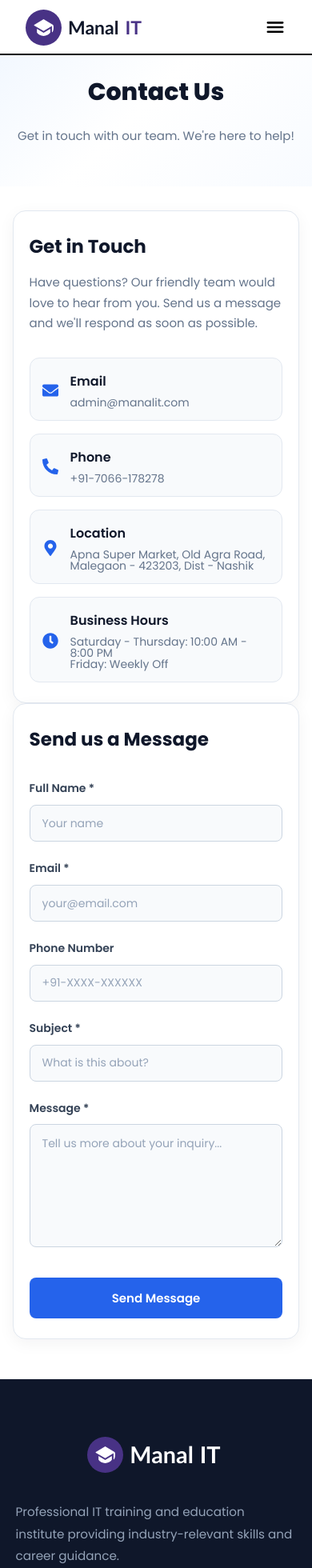
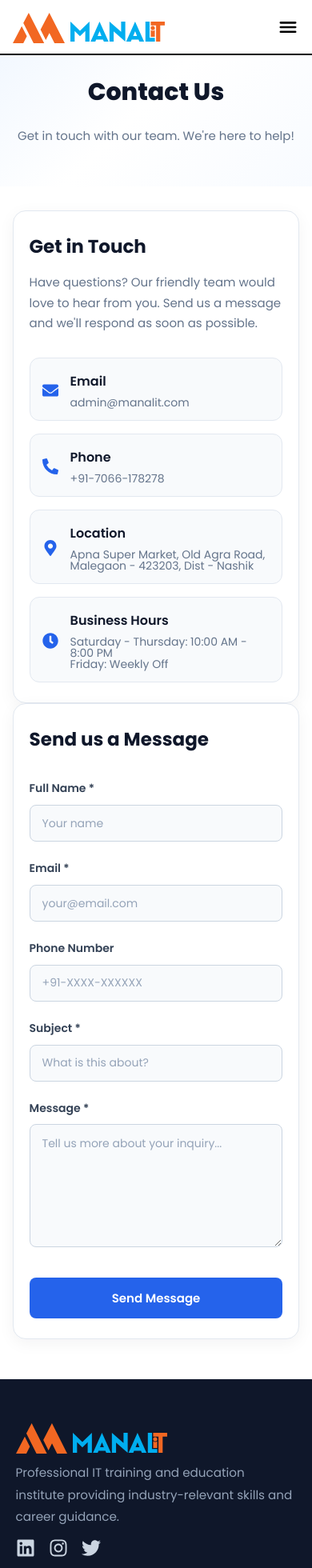
Before and after one commit to abuammar003/Manal-IT-Services, a React (Vite) app in the folder Manal/: page /contact in a window 390 px wide. Shown: the top 1960 px of the page at 80% size. Built offline with nearby package versions, Linux system fonts and the light colour scheme.

Commit message:
Implimented Manal IT's Final Logo to Header & Footer

```diff
--- a/Manal/src/Components/Footer/Footer.css
+++ b/Manal/src/Components/Footer/Footer.css
@@ -43,18 +43,34 @@
 
 .footer-company {
   max-width: 330px;
+  display: flex;
+  flex-direction: column;
+  align-items: start;
+
 }
 
 .footer-company .logo {
+  margin-bottom: 10px;
+}
+
+.footer-company p {
+  color: #94a3b8;
+  font-size: 0.95rem;
+  line-height: 1.8;
+  margin-bottom: 0px;
+}
+
+
+
+/* .footer-company .logo {
   color: #ffffff !important;
   font-size: 1.8rem;
   font-weight: 700;
   margin-bottom: 18px;
-}
+} */
 
-.footer-company .ftrLogo {
+/* .footer-company .ftrLogo {
   background-color: #483285;
-    /* background-color: rgb(31, 31, 160); */
     color: white;
     padding: 10px;
     border-radius: 50px;
@@ -64,26 +80,10 @@
 
 .footer-company .logo span {
   font-size: 1.8rem;
-  /* color: #483285; */
   color: white;
-}
+} */
 
 
-/* .footer-company .ftrLogo::after {
-  content: "";
-  display: block;
-  width: 45px;
-  height: 3px;
-  background: #3b82f6;
-  border-radius: 10px;
-  margin-top: 10px;
-} */
-
-.footer-company p {
-  color: #94a3b8;
-  font-size: 0.95rem;
-  line-height: 1.8;
-}
 
 
 /* ==========================================
@@ -94,7 +94,7 @@
   display: flex;
   align-items: center;
   gap: 12px;
-  margin-top: 25px;
+  margin-top: 10px;
 }
 
 .social-link {
--- a/Manal/src/Components/Footer/Footer.jsx
+++ b/Manal/src/Components/Footer/Footer.jsx
@@ -1,4 +1,6 @@
-import { Link } from 'react-router-dom'
+import { Link } from 'react-router-dom';
+import LogoImage from "../../assets/manal_logo_Manalit.svg";
+import ManalLogo from "../../assets/manal_logo.svg";
 import { FaFacebook, FaTwitter, FaLinkedin, FaInstagram, FaPhoneAlt , FaEnvelope, FaMapMarkerAlt} from 'react-icons/fa';
 import { RiGraduationCapFill } from "react-icons/ri";
 import { COMPANY_INFO } from '../../config/constants';
@@ -21,8 +23,18 @@ export default function Footer() {
       <div className="footer-container">
 
         <div className="footer-content">
+
           <div className="footer-company">
-            <h1 className='logo'> <RiGraduationCapFill className='ftrLogo'/> Manal <span> IT </span> </h1>
+
+            {/* Text Logo */}
+            {/* <h1 className='logo'> <RiGraduationCapFill className='ftrLogo'/> Manal <span> IT </span> </h1> */}
+
+            {/* Image Logo */}
+            <div className="logo">
+                <img src={ManalLogo} alt='Manal' className='manal-logo' />
+                <img src={LogoImage} alt='Logo'  className='logo-image' />
+            </div>
+
             <p>{COMPANY_INFO.description}</p>
 
             <div className="social-links">
--- a/Manal/src/Components/Header/Header.css
+++ b/Manal/src/Components/Header/Header.css
@@ -8,6 +8,7 @@
     width: 100%;
     position: relative;
     padding: 0 auto;
+
 }
 
 .nav_main {
@@ -22,7 +23,7 @@
     display: flex;
     justify-content: space-between;
     align-items: center;
-    padding: 0rem 3rem;
+    padding: 1rem 3rem;
     background-color: rgba(255, 255, 255, 0.829);
     /* border-radius: 20px; */
     border-bottom: 1px solid black;
@@ -30,29 +31,43 @@
 
 .logo {
     display: flex;
+    justify-content: end;
+    align-items: center;
+    gap: 10px;
+}
+
+.manal-logo {
+    height: 5vh;
+}
+
+.logo-image {
+    width: 15vh;
+    margin-top: 10px;
+}
+
+
+/* .logo {
+    display: flex;
     justify-content: center;
     align-items: center;
     gap: 3px;
     font-size: clamp(23px, 2.5vw, 28px);
     font-family: 'Trebuchet MS', 'Lucida Sans Unicode', 'Lucida Grande', 'Lucida Sans', Arial, sans-serif;
     cursor: pointer;
-    /* color: rgb(11, 11, 109); */
 }
 .logo span {
-    /* color: rgb(20, 106, 146); */
     color: #483285;
     font-size: clamp(23px, 2.5vw, 28px);
 }
 
 .logo .hdrLogo {
     background-color: #483285;
-    /* background-color: rgb(31, 31, 160); */
     color: white;
     padding: 10px;
     border-radius: 50px;
     font-size: 45px;
     margin-right: 5px;
-}
+} */
 
 .nav_links ul {
     display: flex;
@@ -67,7 +82,7 @@
 }
 
 .nav_links ul li a{
-    font-size: 19px;
+    font-size: clamp(17px, 2vw, 19px);
     font-weight: 500;
     font-family: 'Gill Sans', 'Gill Sans MT', Calibri, 'Trebuchet MS', sans-serif;
     cursor: pointer;
@@ -87,13 +102,37 @@
 }
 
 
+@media (max-width: 992px) {
+    .nav_main {
+        padding: 1rem 1.5rem;
+    }
+
+    .manal-logo {
+        height: 4.5vh;
+    }
+
+    .logo-image {
+        width: 14vh;
+        margin-top: 13px;
+    }
+
+}
+
 @media (max-width : 768px) {
 
     .nav_main {
         align-items: center;
-        padding: 0rem 2rem;
+        padding: 0.6rem 1.5rem;
         border: none;
         /* z-index: 2000; */
+    }
+
+    .logo {
+        gap: 7px;
+    }
+
+    .logo-image {
+        margin-top: 13px;
     }
 
     .nav_links {
@@ -149,3 +188,16 @@
     }
 
 }
+
+
+
+
+@media (max-width: 552px) {
+    .nav_main {
+        padding: 0.6rem 1rem;
+    }
+
+     .logo-image {
+        margin-top: 10px;
+    }
+}
--- a/Manal/src/Components/Header/Header.jsx
+++ b/Manal/src/Components/Header/Header.jsx
@@ -1,5 +1,7 @@
 import { useState } from 'react';
 import "./Header.css";
+import LogoImage from "../../assets/manal_logo_Manalit.svg";
+import ManalLogo from "../../assets/manal_logo.svg";
 import { Link } from 'react-router-dom';
 import { IoMenu } from "react-icons/io5";
 import { RxCross2 } from "react-icons/rx";
@@ -16,7 +18,14 @@ const Header = () => {
   return (
     <header className="nav">
     <div className='nav_main'>
-        <h1 className='logo'> <RiGraduationCapFill className='hdrLogo'/> Manal <span> IT </span> </h1>
+        {/* Text Logo */}
+        {/* <h1 className='logo'> <RiGraduationCapFill className='hdrLogo'/> Manal <span> IT </span> </h1> */}
+
+        {/* Image Logo */}
+        <div className="logo">
+          <img src={ManalLogo} alt='Manal' className='manal-logo' />
+          <img src={LogoImage} alt='Logo'  className='logo-image' />
+        </div>
 
         <nav className={`nav_links ${showNav ? "show" : ""}`} onClick={() => {setShowNav(false)}}>
             <ul>
```
Also changed, not shown: Manal/src/assets/manal_logo.svg (added), Manal/src/assets/manal_logo_Manalit.svg (added).
